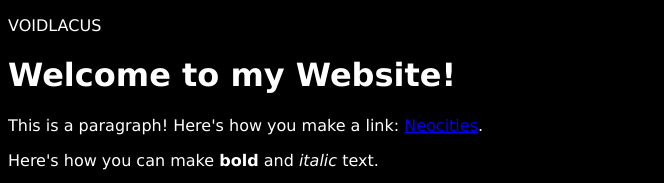
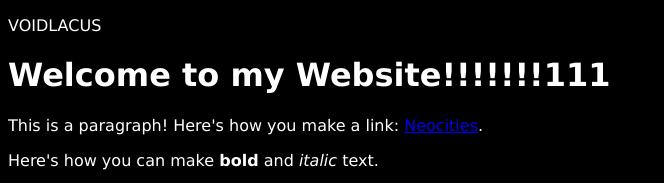
Before and after one commit to voidlacus/neocities_website, a plain HTML site: page index.html in a window 1280 px wide. Shown: the top 183 px of the page, without its empty margins (0-664 px from the left). Drawn offline with Linux system fonts and the light colour scheme.

Commit message:
Test commit

```diff
--- a/index.html
+++ b/index.html
@@ -14,7 +14,7 @@
         <p>VOIDLACUS</p>
     </div>
 
-    <h1>Welcome to my Website!</h1>
+    <h1>Welcome to my Website!!!!!!!111</h1>
 
     <p>This is a paragraph! Here's how you make a link: <a href="https://neocities.org">Neocities</a>.</p>
 
```
